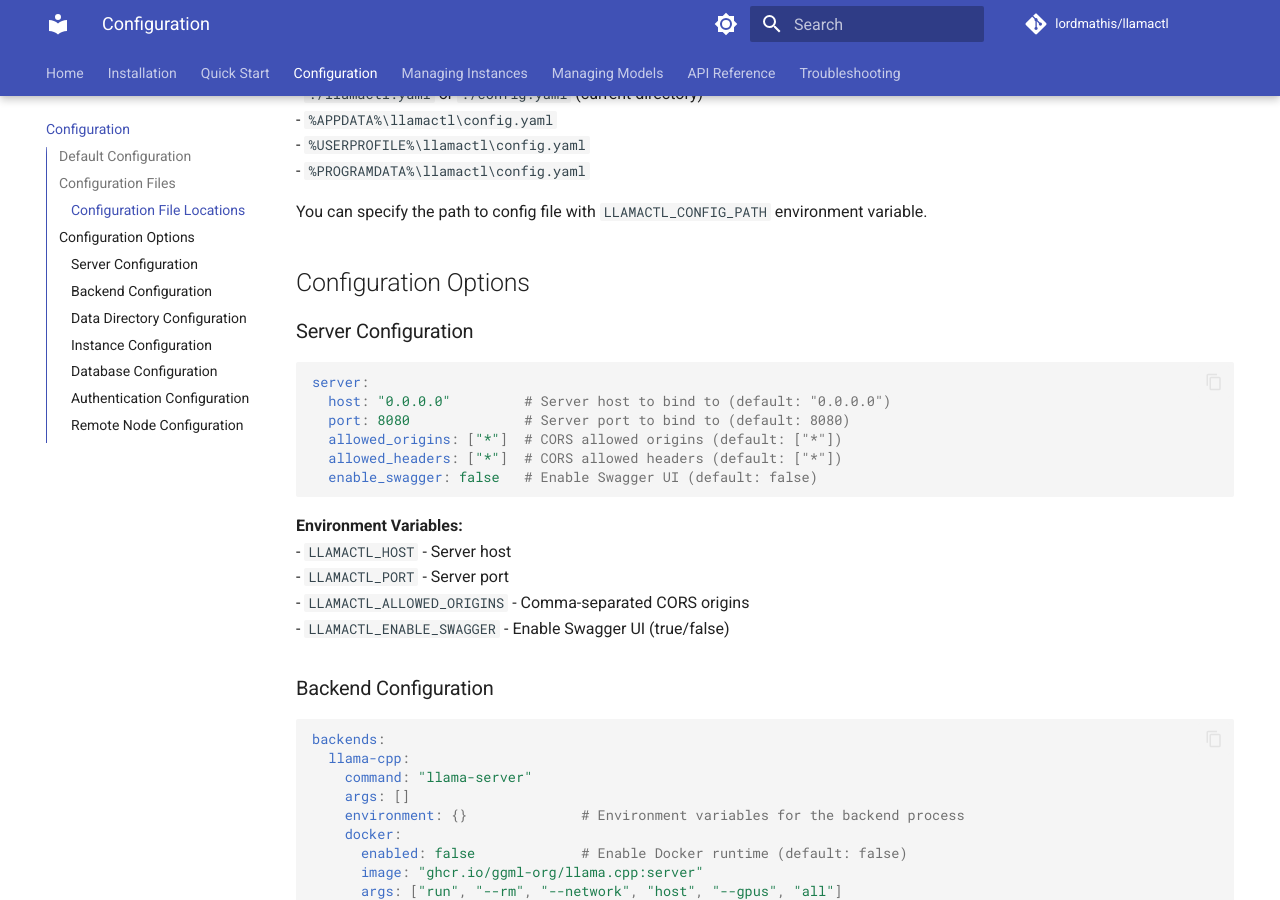
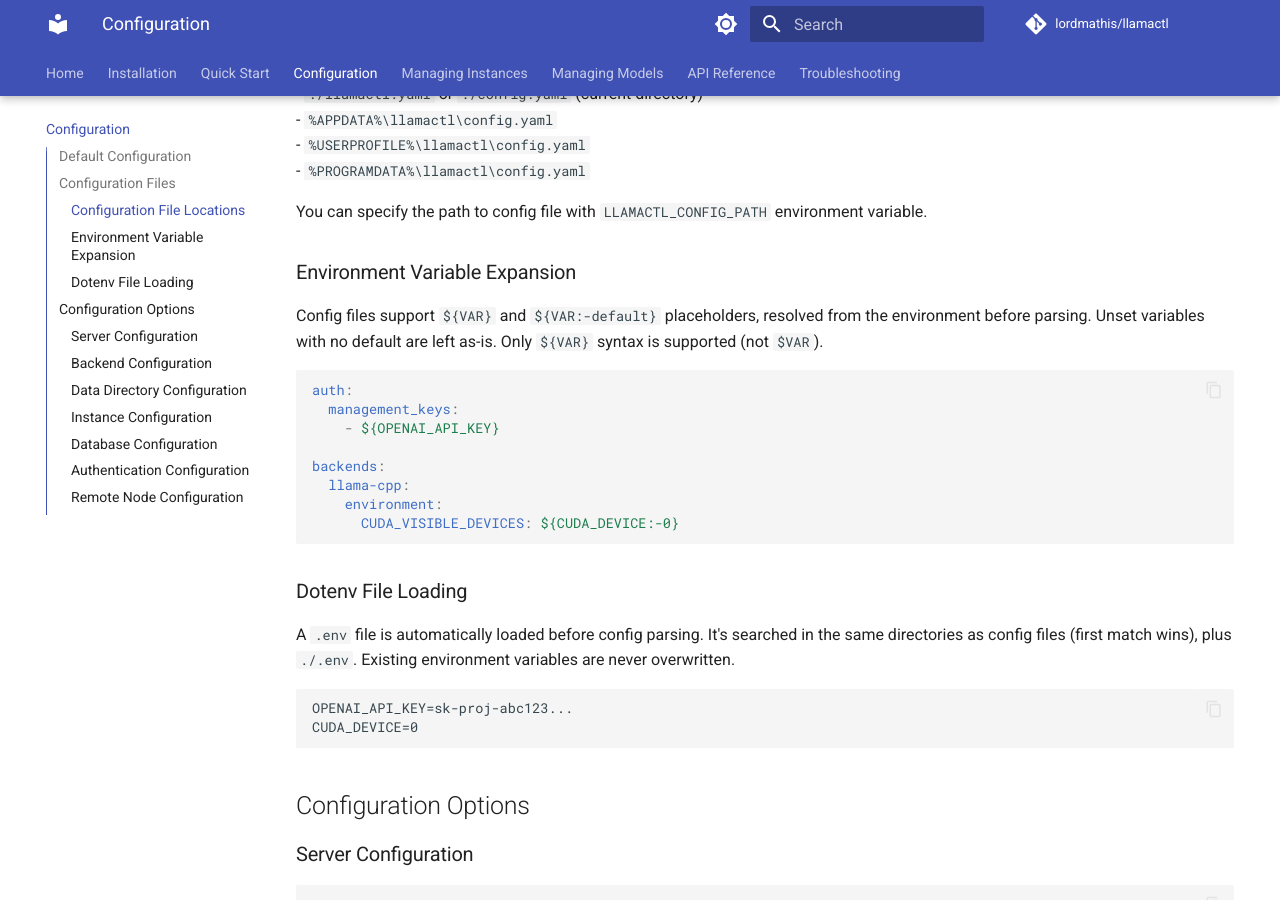
Before and after one commit to lordmathis/llamactl, an MkDocs documentation site: the page built from docs/configuration.md, in a window 1280 px wide and 900 px high, scrolled down 2203 px. Built offline with MkDocs 1.6.1 and Material for MkDocs 9.7.7, drawn with Linux system fonts in a browser that asks for light colours; comment, search, counter and statistics services are not loaded; the version menu is left out; some of the changed text lies outside the part shown.

Commit message:
Enhance configuration documentation with environment variable expansion and dotenv file loading details

````diff
--- a/docs/configuration.md
+++ b/docs/configuration.md
@@ -3,7 +3,7 @@
 llamactl can be configured via configuration files or environment variables. Configuration is loaded in the following order of precedence:
 
 ```
-Defaults < Configuration file < Environment variables
+Defaults < .env file < Configuration file (with env var expansion) < LLAMACTL_* environment variables
 ```
 
 llamactl works out of the box with sensible defaults, but you can customize the behavior to suit your needs.
@@ -107,6 +107,30 @@
 - `%PROGRAMDATA%\llamactl\config.yaml`
 
 You can specify the path to config file with `LLAMACTL_CONFIG_PATH` environment variable.
+
+### Environment Variable Expansion
+
+Config files support `${VAR}` and `${VAR:-default}` placeholders, resolved from the environment before parsing. Unset variables with no default are left as-is. Only `${VAR}` syntax is supported (not `$VAR`).
+
+```yaml
+auth:
+  management_keys:
+    - ${OPENAI_API_KEY}
+
+backends:
+  llama-cpp:
+    environment:
+      CUDA_VISIBLE_DEVICES: ${CUDA_DEVICE:-0}
+```
+
+### Dotenv File Loading
+
+A `.env` file is automatically loaded before config parsing. It's searched in the same directories as config files (first match wins), plus `./.env`. Existing environment variables are never overwritten.
+
+```env
+OPENAI_API_KEY=sk-proj-abc123...
+CUDA_DEVICE=0
+```
 
 ## Configuration Options
 
````
Also changed, not shown: README.md (+7 -1 lines).
